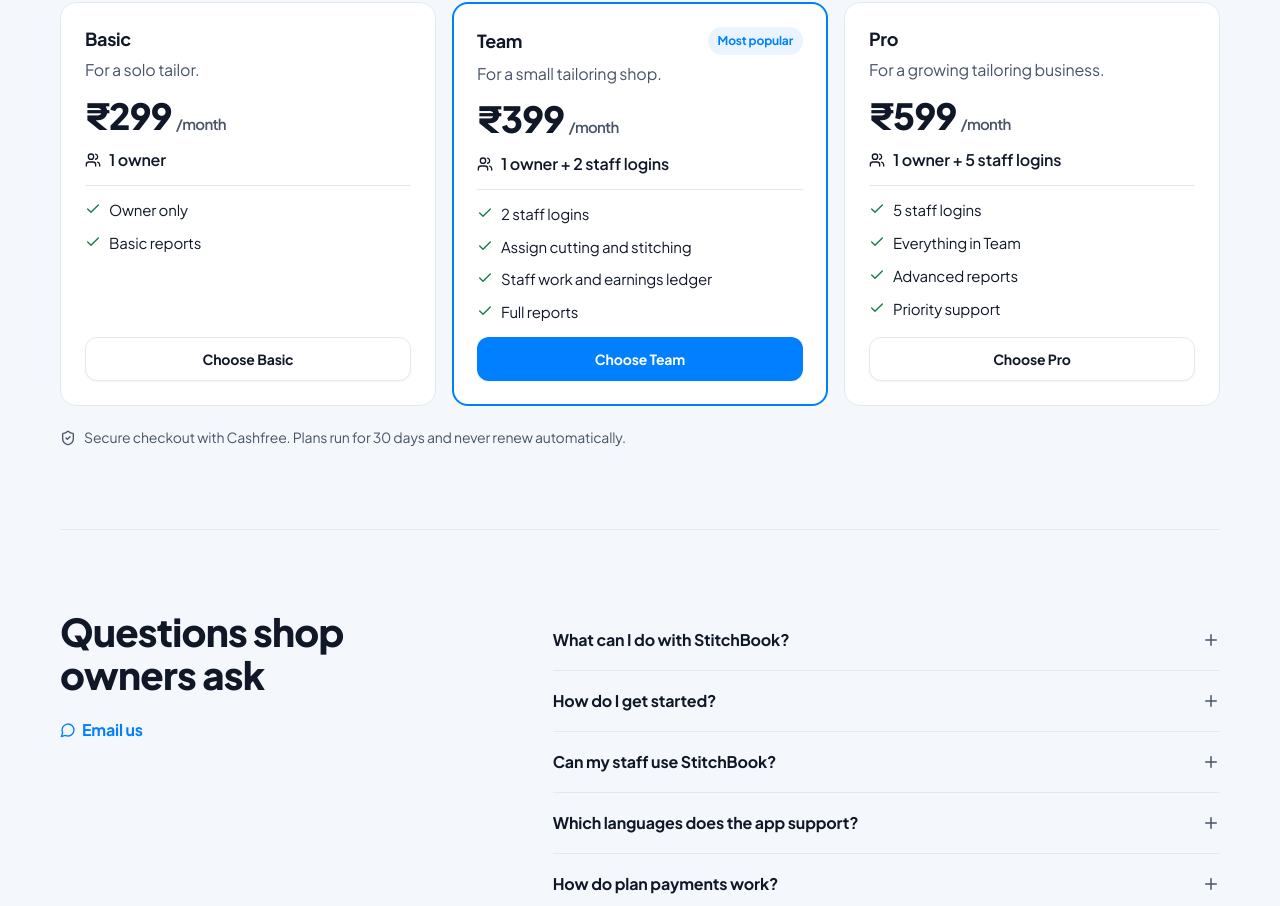
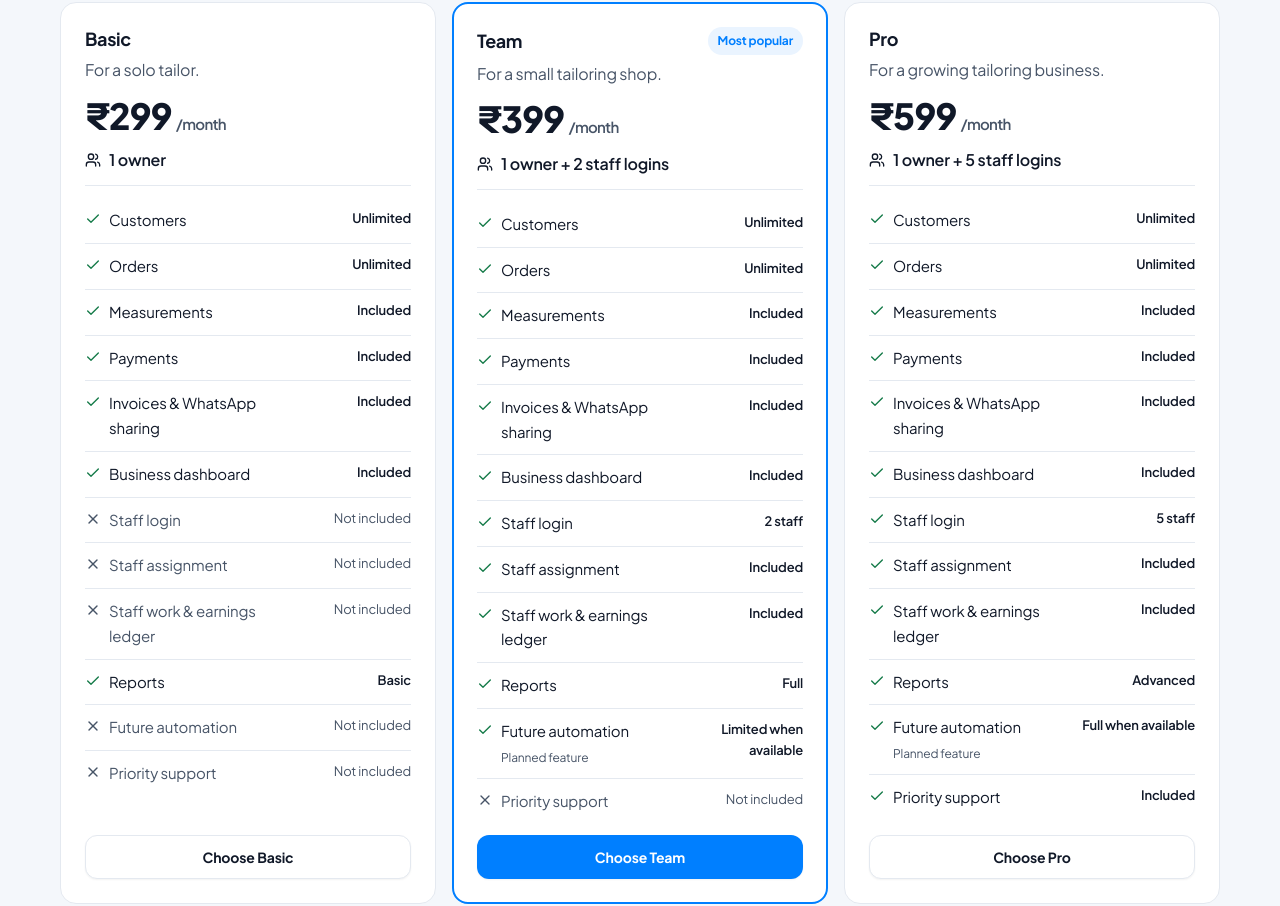
Before and after one commit to Siddiq3/StitchBook-Web, a React (Vite) app: page / in a window 1280 px wide. Shown: the part 3018-3924 px from the top of the page. Built offline with nearby package versions, Linux system fonts and the light colour scheme; no server answers.

Commit message:
Show complete included and excluded features in pricing cards (#17)

```diff
--- a/src/pages/LandingPage.jsx
+++ b/src/pages/LandingPage.jsx
@@ -1,5 +1,5 @@
 import { motion, useReducedMotion } from 'framer-motion';
-import { BarChart3, Check, ChevronRight, FileText, Languages, MessageCircle, Plus, ShieldCheck, Smartphone, Users, Wallet } from 'lucide-react';
+import { BarChart3, Check, ChevronRight, FileText, Languages, MessageCircle, Plus, ShieldCheck, Smartphone, Users, Wallet, X } from 'lucide-react';
 import Button from '../components/Button.jsx';
 import PageShell from '../components/PageShell.jsx';
 import { plans } from '../data/plans.js';
@@ -35,12 +35,6 @@
   { icon: BarChart3, text: 'Reports by day, week, month or year' },
   { icon: Languages, text: 'English, Telugu and Hindi' },
 ];
-
-const planHighlights = {
-  basic: ['Owner only', 'Basic reports'],
-  team: ['2 staff logins', 'Assign cutting and stitching', 'Staff work and earnings ledger', 'Full reports'],
-  pro: ['5 staff logins', 'Everything in Team', 'Advanced reports', 'Priority support'],
-};
 
 const faqs = [
   ['What can I do with StitchBook?', 'The mobile app keeps customers, outfit measurements, orders, delivery dates, payments, invoices and staff assignments together. This website is where you sign in and manage your plan.'],
@@ -120,8 +114,14 @@
                 <p className="lp-plan-for">{plan.description}</p>
                 <p className="lp-price">₹{plan.amount}<span>/month</span></p>
                 <p className="lp-plan-access"><Users size={16} />{plan.access}</p>
-                <ul>
-                  {planHighlights[key].map((item) => <li key={item}><Check size={16} />{item}</li>)}
+                <ul className="lp-plan-features" aria-label={`${plan.label} plan features`}>
+                  {plan.featureRows.map((feature) => (
+                    <li key={feature.label} className={feature.included ? 'is-included' : 'is-excluded'}>
+                      {feature.included ? <Check size={16} aria-hidden="true" /> : <X size={16} aria-hidden="true" />}
+                      <span className="lp-feature-label">{feature.label}{feature.planned && <small>Planned feature</small>}</span>
+                      <span className="lp-feature-value">{feature.value}</span>
+                    </li>
+                  ))}
                 </ul>
                 <Button to="/billing" variant={key === 'team' ? 'primary' : 'secondary'}>Choose {plan.label}</Button>
               </StaggerItem>
--- a/src/styles/landing.css
+++ b/src/styles/landing.css
@@ -266,3 +266,14 @@
   .ds-dot.is-active { width: 36px; }
   .ds-dot.is-active .ds-dot-track { width: 28px; }
 }
+
+/* Full feature lists make plan inclusions and exclusions explicit. */
+.lp-plan .lp-plan-features { gap: 0; }
+.lp-plan-features li { padding-block: 10px; border-bottom: 1px solid var(--sb-border); }
+.lp-plan-features li:last-child { border-bottom: 0; }
+.lp-feature-label { flex: 1; min-width: 0; }
+.lp-feature-label small { display: block; margin-top: 4px; font-size: .75rem; color: var(--sb-muted); }
+.lp-feature-value { flex: 0 1 42%; text-align: right; font-weight: 600; font-size: .8125rem; }
+.lp-plan-features .is-excluded { color: var(--sb-muted); }
+.lp-plan-features .is-excluded svg { color: var(--sb-muted); }
+.lp-plan-features .is-excluded .lp-feature-value { font-weight: 400; }
```
